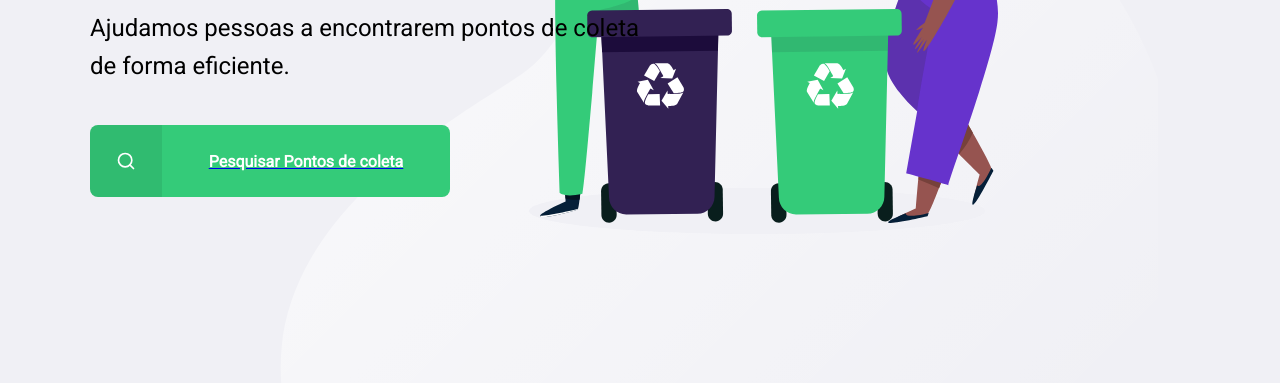
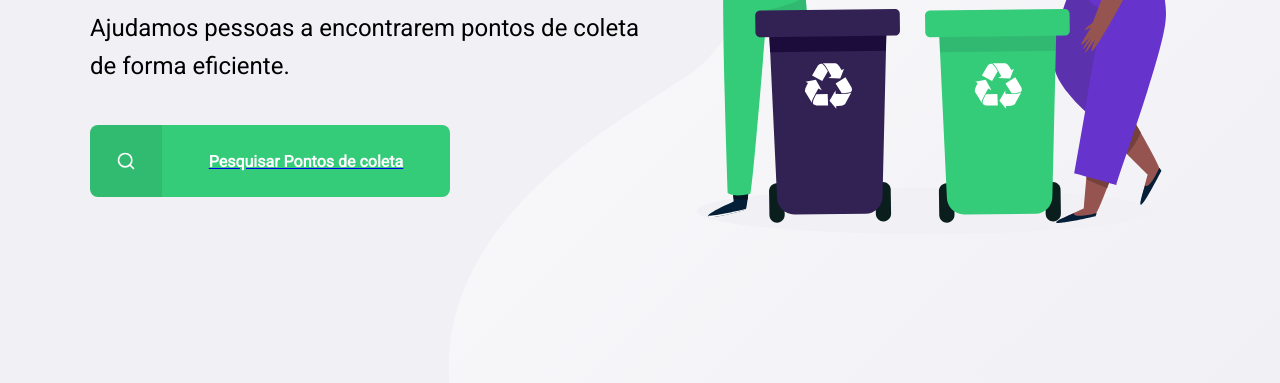
Before and after one commit to Wanderson-A-Timoteo/Ecoleta-Project, a plain HTML site: page index.html in a window 1280 px wide. Shown: the part 417-800 px from the top of the page. Drawn offline with Linux system fonts and the light colour scheme.

Commit message:
corrigido #page-home {} 35vh para 35vw fazendo a img ficar mais abaixo da pagina

```diff
--- a/styles/main.css
+++ b/styles/main.css
@@ -39,7 +39,7 @@ cor, fundo, posicionamento, alinhamento, maneira que é vista pelo html (display
     height: 100vh;
 
     background: url('../icones/home-background.svg') no-repeat;
-    background-position: 35vh bottom;
+    background-position: 35vw bottom; /* 35vw posiciona no eixo X e bottom coloca a img pra baixo  */
 
 }
 
```
